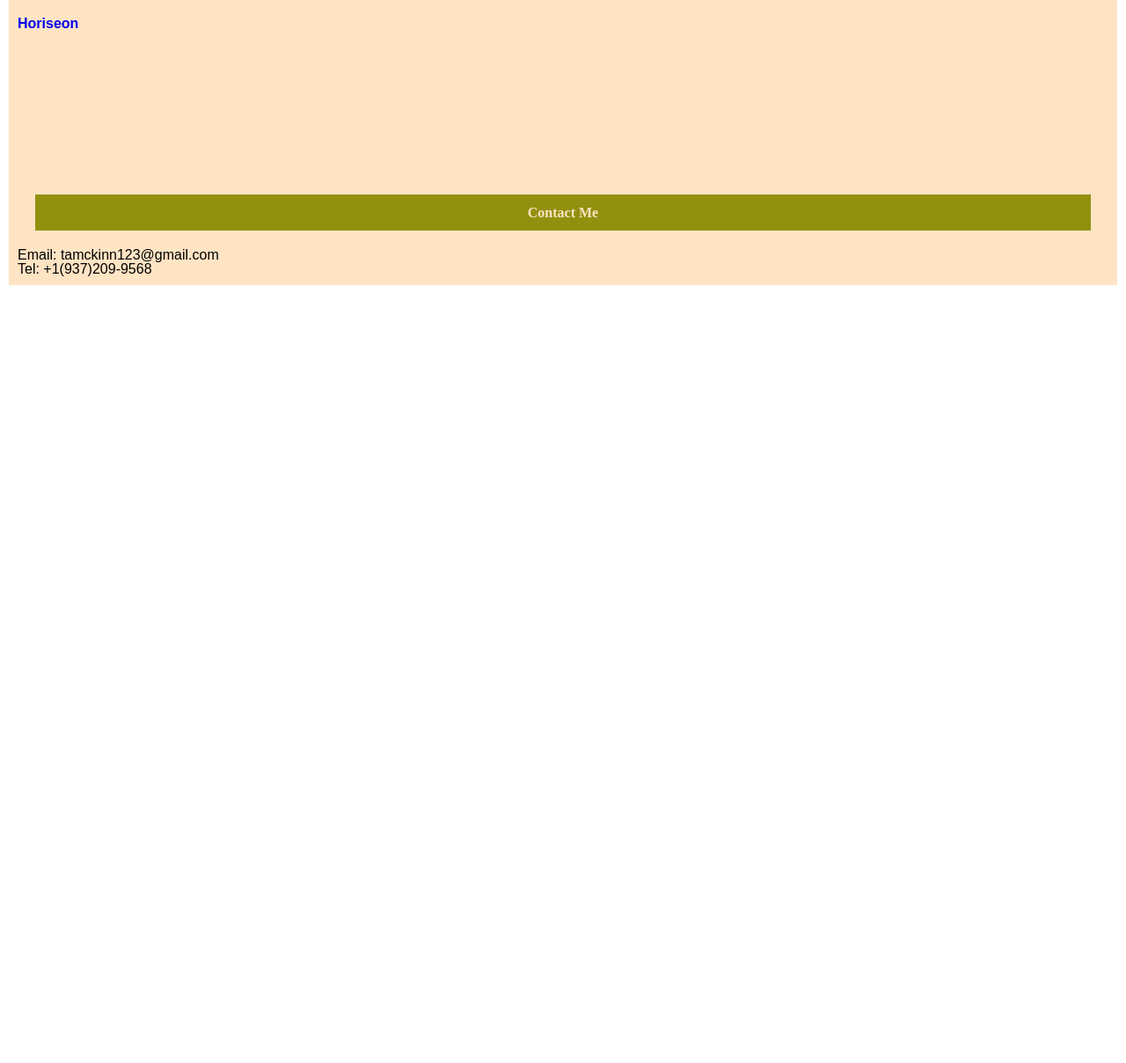
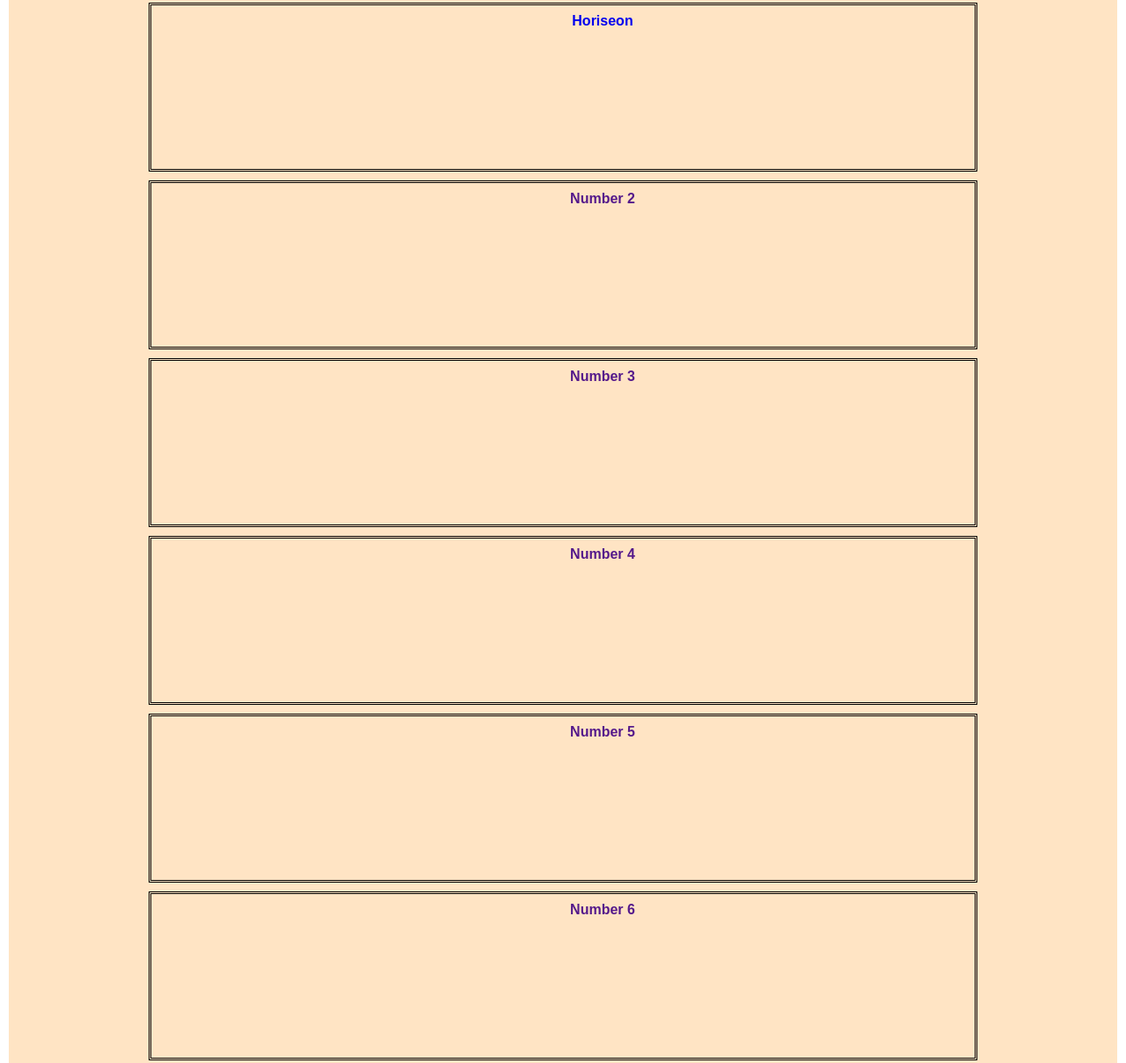
Before and after one commit to leadencat/Taylor-M-Portfolio, a plain HTML site: page index.html in a window 1280 px wide. Shown: the part 537-1745 px from the top of the page at 88% size. Before the commit the page ends 861 px from the top, so only its background shows below. Drawn offline with Linux system fonts and the light colour scheme.

Commit message:
added flexbox and cards

```diff
--- a/assets/style.css
+++ b/assets/style.css
@@ -46,6 +46,21 @@
     margin-bottom: 150px;
 }
 
+.card {
+    border: 3px;
+    display: flex;
+    border-color: black;
+    border-style:double;
+justify-content: center;
+   margin: 10px auto;
+   width: 76%;
+}
+
+.card:hover {
+    background-color: burlywood;
+    height: 300px;
+}
+
 nav ul {
     display: flex;
     justify-content: space-between;
--- a/index.html
+++ b/index.html
@@ -14,9 +14,9 @@
         <h1>Taylor McKinney</h1>
           <nav>
          <ul>
-            <li><a href="#">About Me</a></li>
-            <li><a href="#">My Work</a></li>
-            <li><a href="#">Contact Me</a></li>
+            <li><a href="#About-Me">About Me</a></li>
+            <li><a href="#My-Work">My Work</a></li>
+            <li><a href="#Contact-Me">Contact Me</a></li>
          </ul>
          </nav>
     </header>
@@ -26,7 +26,7 @@
         alt="Black cat">
         <section>
             <div>
-            <h2>About Me</h2>
+            <h2 id="About-Me">About Me</h2>
                 <p>My name is Taylor Mckinney, I am an artist, humanitarian, and videogame enthusiast.
                     Throughout my school career I have won several art awards, going up to nationals.
                     I am a very active volunteer at local humane societies, and I enjoy it enough to
@@ -35,22 +35,44 @@
         </section>
         <div>
         <section>
-            <h2>My Work</h2>
-            <section class="card">
+            <h2 id="My-Work">My Work</h2>
+            <section class="card card-1">
                 <a href="https://leadencat.github.io/Search-Engine-Refactor/" class="flex-box horiseon">
                     <h3>Horiseon</h3>
                 </a>
             </section>
-                <section class="card"></section>
-                    <section class="card"></section>
-                        <section class="card"></section>
-                            <section class="card"></section>
-                                <section class="card"></section>
+
+            <section class="card">
+                <a href="" class="">
+                    <h3>Number 2</h3>
+                </a>
+            </section>
+
+             <section class="card">
+                <a href="" class="">
+                    <h3>Number 3</h3>
+                </a>
+             </section>
+            <section class="card">
+                <a href="" class="">
+                    <h3>Number 4</h3>
+                </a>
+            </section>
+             <section class="card">
+                <a href="" class="">
+                    <h3>Number 5</h3>
+                </a>
+             </section>
+            <section class="card">
+                <a href="" class="">
+                    <h3>Number 6</h3>
+                </a>
+            </section>
         </section>
     </div>
     <div>
         <section class="section" id="contacts">
-            <h2>Contact Me</h2>
+            <h2 id="Contact-Me">Contact Me</h2>
        <p> Email: tamckinn123@gmail.com</p>
        <p>  Tel: +1(937)209-9568</p>
         </section>
```
Also changed, not shown: 1 other file.
